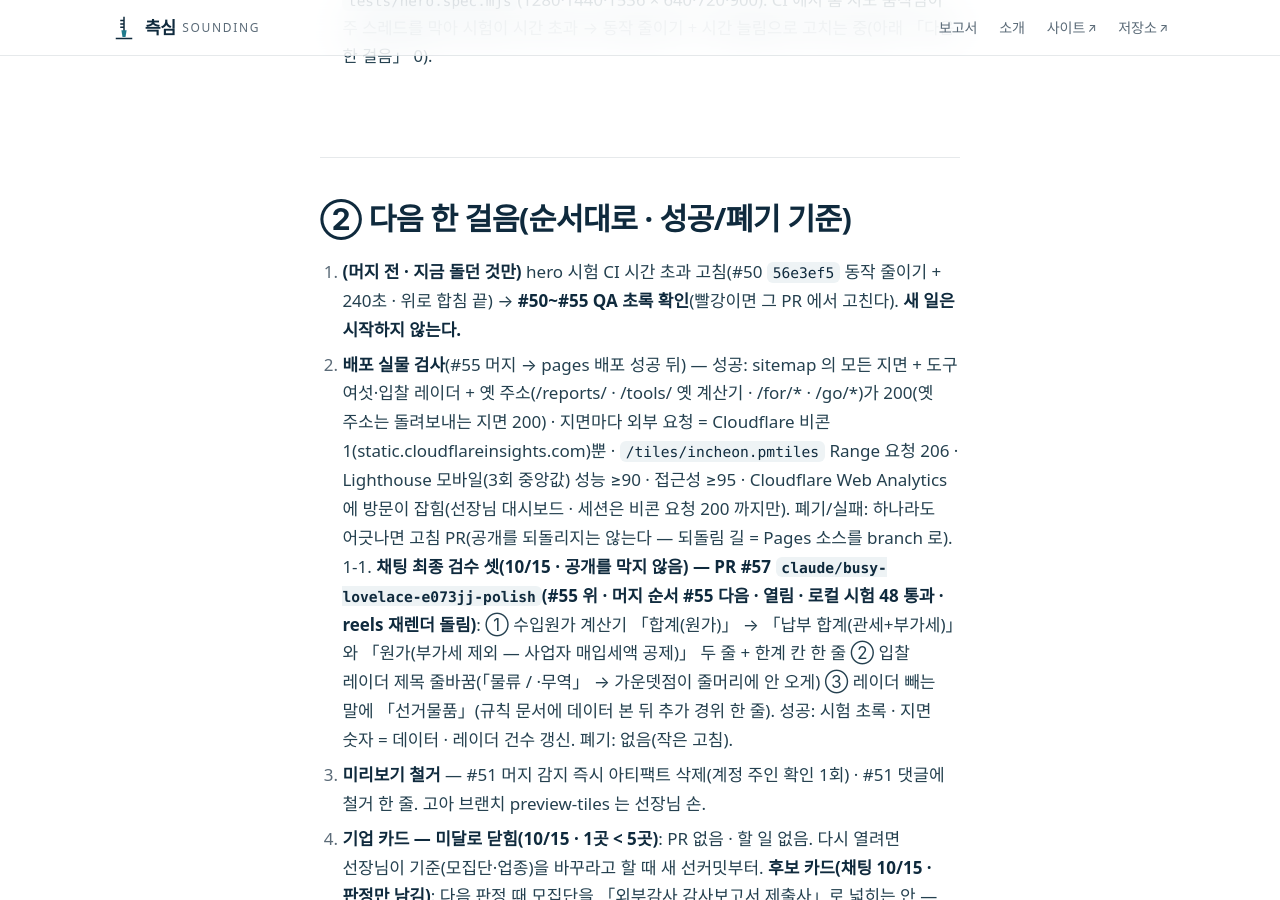
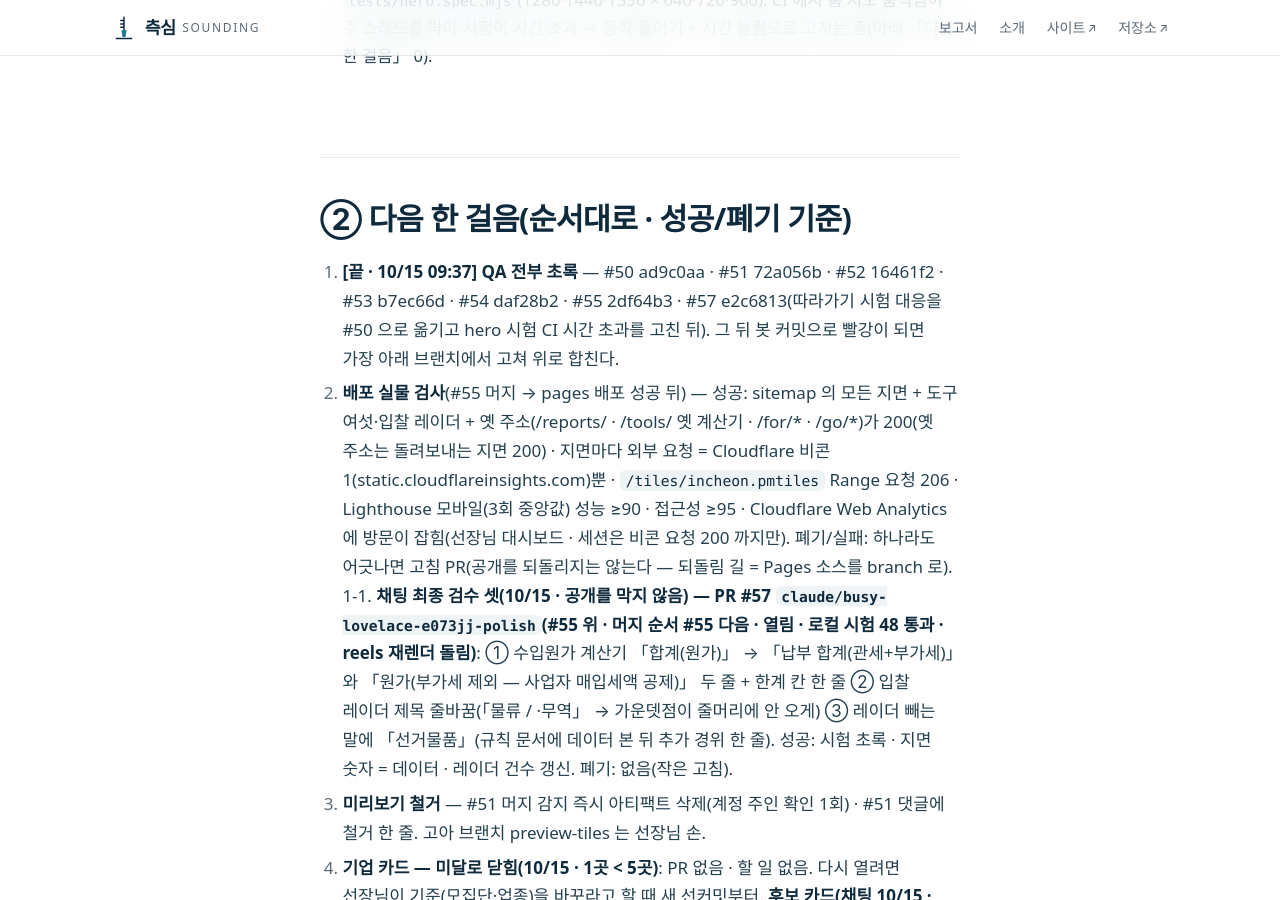
Before and after one commit to jisangj03-dev/incheon-port-analysis, a Jekyll site: the page built from docs/위임문_다음세션_20261012.md, in a window 1280 px wide and 900 px high, scrolled down 1703 px. Built offline with Jekyll 4.4.1, drawn with Linux system fonts in a browser that asks for light colours; some web fonts are replaced; our own code applies the rules of GitHub Pages for plain Markdown files.

Commit message:
인계 — 다음 한 걸음 0 끝: #50~#55 · #57 QA 전부 초록
Co-Authored-By: Claude Opus 5.5 <noreply@anthropic.com>
Claude-Session: https://claude.ai/code/session_01L59oEoiMW7KHoJRFFkcN4Q

```diff
--- a/docs/위임문_다음세션_20261012.md
+++ b/docs/위임문_다음세션_20261012.md
@@ -15,7 +15,7 @@
 - **홈 히어로 겹침**(채팅 검수 1536×640): #50 `10d54a6` 에서 고침 · 시험 `tests/hero.spec.mjs`(1280·1440·1536 × 640·720·900). CI 에서 홈 지도 움직임이 주 스레드를 막아 시험이 시간 초과 → 동작 줄이기 + 시간 늘림으로 고치는 중(아래 「다음 한 걸음」 0).
 
 ## ② 다음 한 걸음(순서대로 · 성공/폐기 기준)
-0. **(머지 전 · 지금 돌던 것만)** hero 시험 CI 시간 초과 고침(#50 `56e3ef5` 동작 줄이기 + 240초 · 위로 합침 끝) → **#50~#55 QA 초록 확인**(빨강이면 그 PR 에서 고친다). **새 일은 시작하지 않는다.**
+0. **[끝 · 10/15 09:37] QA 전부 초록** — #50 ad9c0aa · #51 72a056b · #52 16461f2 · #53 b7ec66d · #54 daf28b2 · #55 2df64b3 · #57 e2c6813(따라가기 시험 대응을 #50 으로 옮기고 hero 시험 CI 시간 초과를 고친 뒤). 그 뒤 봇 커밋으로 빨강이 되면 가장 아래 브랜치에서 고쳐 위로 합친다.
 1. **배포 실물 검사**(#55 머지 → pages 배포 성공 뒤) — 성공: sitemap 의 모든 지면 + 도구 여섯·입찰 레이더 + 옛 주소(/reports/ · /tools/ 옛 계산기 · /for/* · /go/*)가 200(옛 주소는 돌려보내는 지면 200) · 지면마다 외부 요청 = Cloudflare 비콘 1(static.cloudflareinsights.com)뿐 · `/tiles/incheon.pmtiles` Range 요청 206 · Lighthouse 모바일(3회 중앙값) 성능 ≥90 · 접근성 ≥95 · Cloudflare Web Analytics 에 방문이 잡힘(선장님 대시보드 · 세션은 비콘 요청 200 까지만). 폐기/실패: 하나라도 어긋나면 고침 PR(공개를 되돌리지는 않는다 — 되돌림 길 = Pages 소스를 branch 로).
 1-1. **채팅 최종 검수 셋(10/15 · 공개를 막지 않음) — PR #57 `claude/busy-lovelace-e073jj-polish`(#55 위 · 머지 순서 #55 다음 · 열림 · 로컬 시험 48 통과 · reels 재렌더 돌림)**: ① 수입원가 계산기 「합계(원가)」 → 「납부 합계(관세+부가세)」와 「원가(부가세 제외 — 사업자 매입세액 공제)」 두 줄 + 한계 칸 한 줄 ② 입찰 레이더 제목 줄바꿈(「물류 / ·무역」 → 가운뎃점이 줄머리에 안 오게) ③ 레이더 빼는 말에 「선거물품」(규칙 문서에 데이터 본 뒤 추가 경위 한 줄). 성공: 시험 초록 · 지면 숫자 = 데이터 · 레이더 건수 갱신. 폐기: 없음(작은 고침).
 2. **미리보기 철거** — #51 머지 감지 즉시 아티팩트 삭제(계정 주인 확인 1회) · #51 댓글에 철거 한 줄. 고아 브랜치 preview-tiles 는 선장님 손.
```
